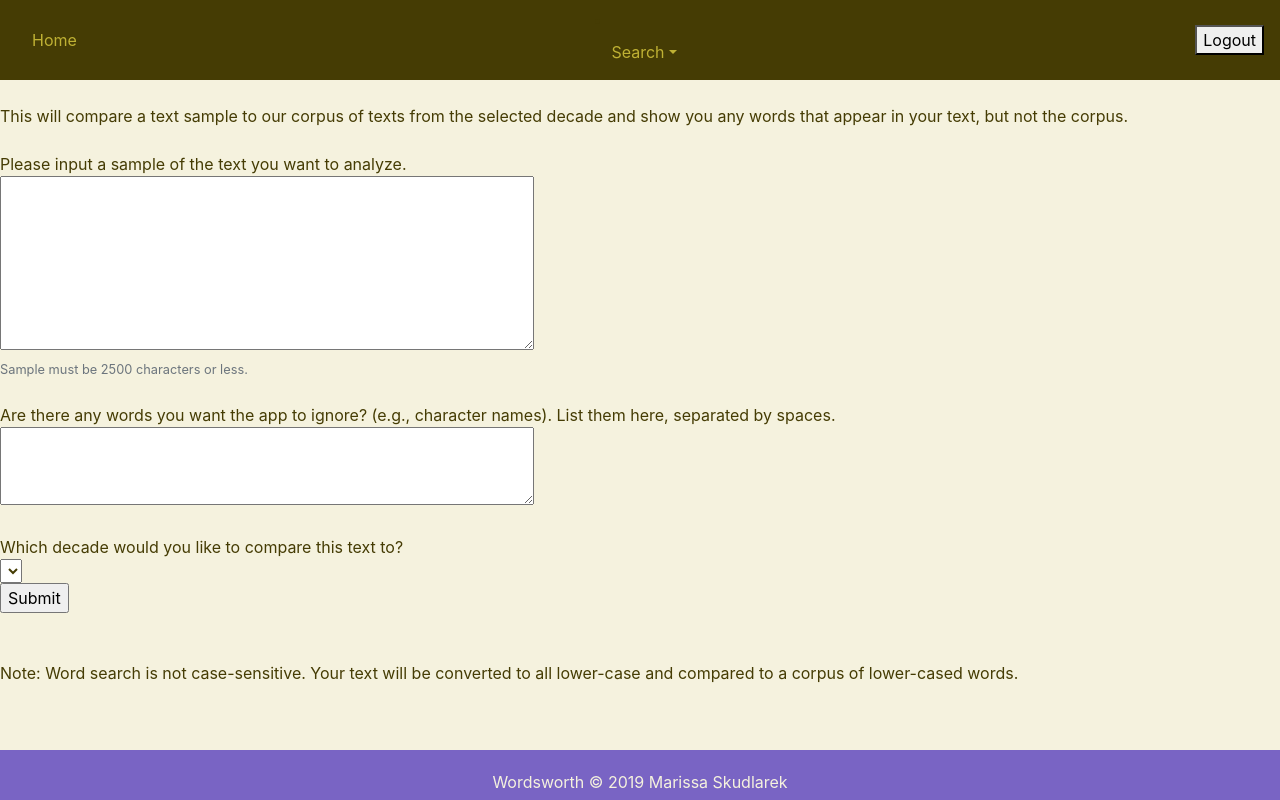
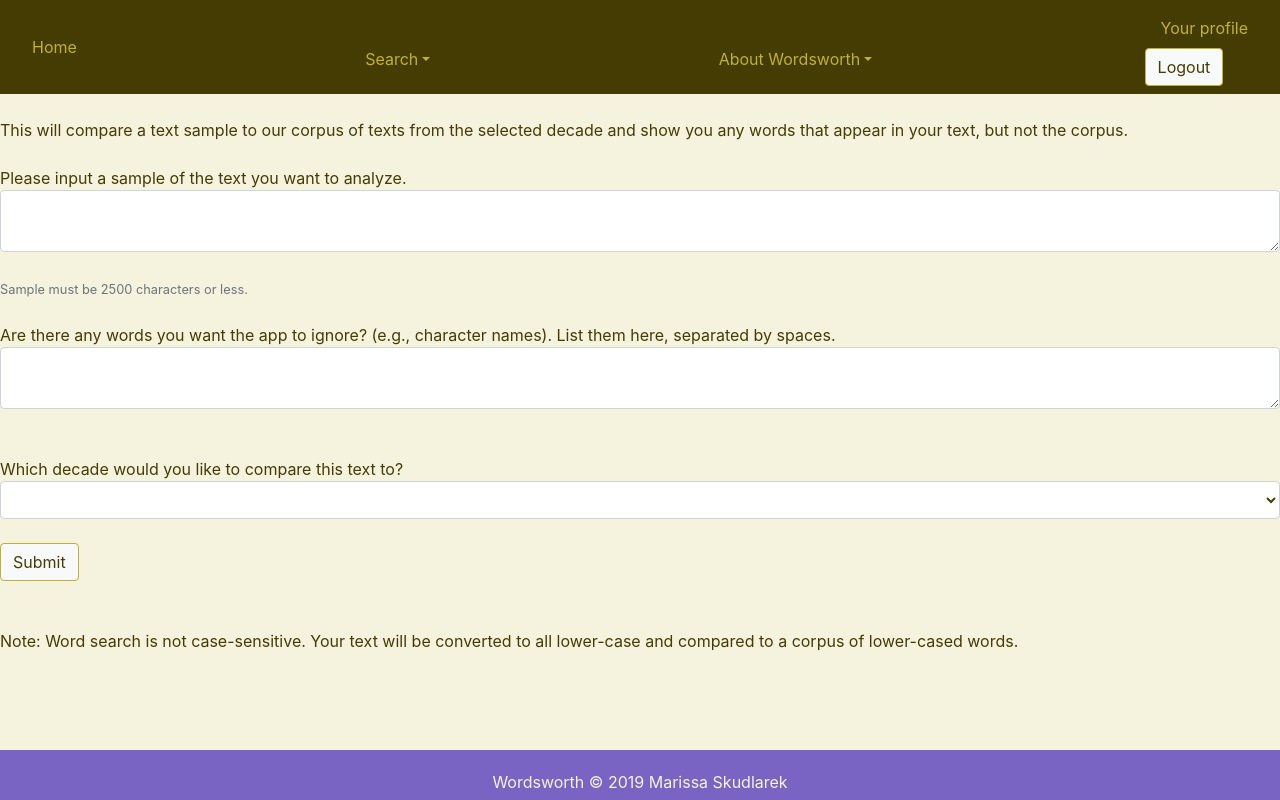
Before and after one commit to MarissaSkud/Wordsworth, a Flask app: page /word-search in a window 1280 px wide. Run offline with Flask 2, Linux system fonts and the light colour scheme; the visitor is signed in with stand-in values (Sample User, id 1); data that the repository does not hold is empty; some libraries are stand-ins or nearby versions.

Commit message:
Lots of styling

```diff
--- a/model.py
+++ b/model.py
@@ -50,8 +50,8 @@ class User(db.Model):
 
     __tablename__ = "users"
 
-    email = db.Column(db.String, primary_key=True)
-    password = db.Column(db.String, nullable=False)
+    email = db.Column(db.String(100), primary_key=True)
+    password = db.Column(db.String(50), nullable=False)
     ignore_words = db.Column(db.ARRAY(db.String, dimensions=1))
 
 
--- a/server.py
+++ b/server.py
@@ -142,7 +142,8 @@ def show_faqs():
 
 @app.route("/corpus")
 def show_corpus():
-    books = db.session.query(Book.title, Book.author, Book.country, Book.pub_year).order_by(Book.pub_year).all()
+    books = db.session.query(Book.title, Book.author, Book.country,
+        Book.pub_year).order_by(Book.pub_year).all()
     return render_template("our_corpus.html", books=books)
 
 
--- a/static/styles.css
+++ b/static/styles.css
@@ -46,6 +46,14 @@ thead {
     background-color: #BFB134;
 }
 
+h5 {
+    color: #391BA6;
+}
+
+.dropdown-menu a {
+    color: #453C04;
+}
+
 .dropdown-menu a:hover {
     color: #7964C4;
 }
@@ -58,6 +66,25 @@ thead {
     font-style: italic;
 }
 
+.form-control {
+    color: #453C04;
+}
+
+.form-control:focus {
+    border-color: #391BA6;
+    box-shadow: inset 0 1px 1px rgba(0, 0, 0, 0.075), 0 0 8px #7964C4;
+}
+
+.btn-light {
+    color: #453C04;
+    border-color: #BFB134;
+}
+
+#logout-div {
+    display:inline-block;
+}
+
+
 /*dk brown: #453C04
 cream: #F5F2DE
 dk purple: #391BA6
--- a/templates/base.html
+++ b/templates/base.html
@@ -4,7 +4,6 @@
   <title>Wordsworth</title>
   <link rel="stylesheet" href="https://maxcdn.bootstrapcdn.com/bootstrap/4.0.0/css/bootstrap.min.css">
   <link rel="stylesheet" href="/static/styles.css">
-
 </head>
 
 <body>
@@ -19,28 +18,57 @@
 {% endwith %}
 
 {% block navbar %}
-
 <nav class="navbar">
   <a class="nav-link" href="/">Home</a>
   <li class="nav-item dropdown">
-  <a class="nav-link dropdown-toggle" href="#" id="navbarDropdown" role="button" data-toggle="dropdown" aria-haspopup="true" aria-expanded="false">Search</a>
-  <div class="dropdown-menu" aria-labelledby="navbarDropdown">
+    <a class="nav-link dropdown-toggle" href="#" id="search-options" role="button" data-toggle="dropdown" aria-haspopup="true" aria-expanded="false">Search</a>
+      <div class="dropdown-menu" aria-labelledby="search-options">
           <a class="dropdown-item" href="/word-search">Words</a>
           <a class="dropdown-item" href="/bigram-search">Bigrams</a>
+      </div>
+    </li>
+    <li class="nav-item dropdown">
+      <a class="nav-link dropdown-toggle" href="#" id="about-pages" role="button" data-toggle="dropdown"
+    aria-haspopup="true" aria-expanded="false">About Wordsworth</a>
+        <div class="dropdown-menu" aria-labelledby="about-pages">
+          <a class="dropdown-item" href="/faqs">FAQs</a>
+          <a class="dropdown-item" href="/corpus">Our corpus</a>
         </div>
-      </li>
-  {% if session.get("logged_in") == True %}
+    </li>
+{% if session.get("logged_in") == True %}
   <div id="logout-div">
-<button id="logout">Logout</button>
-</div>
-
+    <a class="nav-link" href="/user-page">Your profile</a>
+    <button class="btn btn-light" id="logout">Logout</button>
+  </div>
+{% else %}
+  <div id="login-div">
+    <button class="btn btn-light" id="login" onclick="window.location.href='/login';">Login</button>
+{% endif %}
 </nav>
-
-
 
 <div id="logout-successful"></div>
 
-<script>
+<br>
+{% endblock %}
+
+  {% block content %}
+  {% endblock %}
+
+  {% block footer %}
+<footer class="page-footer fixed-bottom font-small">
+    <div class="footer-copyright text-center">Wordsworth © 2019 Marissa Skudlarek
+    </div>
+</footer>
+  {% endblock %}
+
+<script
+        src="https://code.jquery.com/jquery-3.4.1.js"
+        integrity="sha256-WpOohJOqMqqyKL9FccASB9O0KwACQJpFTUBLTYOVvVU="
+        crossorigin="anonymous"></script>
+  <script src="https://cdnjs.cloudflare.com/ajax/libs/popper.js/1.12.9/umd/popper.min.js"></script>
+  <script src="https://maxcdn.bootstrapcdn.com/bootstrap/4.0.0/js/bootstrap.min.js"></script>
+
+  <script>
   function confirmLogOut(result) {
     $("#logout-div").hide()
     $("#logout-successful").html(result);
@@ -54,27 +82,5 @@
 
 </script>
 
-<br>
-{% endif %}
-{% endblock %}
-
-  {% block content %}
-  {% endblock %}
-
-  {% block footer %}
-
-<footer class="page-footer fixed-bottom font-small">
-<div class="footer-copyright text-center">Wordsworth © 2019 Marissa Skudlarek
-   </div>
-</footer>
-  {% endblock %}
-
-<script
-        src="https://code.jquery.com/jquery-3.4.1.js"
-        integrity="sha256-WpOohJOqMqqyKL9FccASB9O0KwACQJpFTUBLTYOVvVU="
-        crossorigin="anonymous"></script>
-  <script src="https://cdnjs.cloudflare.com/ajax/libs/popper.js/1.12.9/umd/popper.min.js"></script>
-  <script src="https://maxcdn.bootstrapcdn.com/bootstrap/4.0.0/js/bootstrap.min.js"></script>
-
 </body>
 </html>
--- a/templates/bigram_search.html
+++ b/templates/bigram_search.html
@@ -8,16 +8,16 @@ This is intended to show you the number of times a single bigram (two-word phras
 <form action="/bigram-results" method="GET">
     Please input a bigram
     <br>
-    <input type="text" name="bigram" maxlength="50">
+    <input class="form-control" type="text" name="bigram" maxlength="50">
     <br>
     Which decade would you like to search for this phrase in? <br>
-    <select name="decade">
+    <select class="form-control" name="decade">
         {% for decade in decades %}
         <option name="{{ decade }}" value="{{ decade }}">{{ decade }}</option>
         {% endfor %}
     </select>
     <br>
-    <input type="submit" name="submit">
+    <input class="btn btn-light" type="submit" value="Submit">
 </form>
 <br>
 <br>
--- a/templates/registration_form.html
+++ b/templates/registration_form.html
@@ -6,13 +6,13 @@
 Most of Wordsworth's features are free to use without signing in, but if you would like to save your list of Words to Discount and have the system automatically ignore them, you will need to register an account.
 
 <form action="/sign-up" method="POST">
-    Email Address: <input type="text" name="email">
+    Email Address: <input class="form-control" type="text" name="email">
     <small id="emailHelp" class="form-text text-muted">We'll never share your email with anyone else.</small>
   </div>
     <br>
-    Password: <input type="password" name="password">
+    Password: <input class="form-control" type="password" name="password">
     <br>
-    <input type="submit" value="Submit">
+    <input class="btn btn-light" type="submit" value="Submit">
 
 </form>
 
--- a/templates/word_search.html
+++ b/templates/word_search.html
@@ -8,23 +8,23 @@ This will compare a text sample to our corpus of texts from the selected decade
 <form action="/word-results" method="GET">
     Please input a sample of the text you want to analyze.
     <br>
-    <textarea maxlength="2500" rows="7" cols="50" name="textstring"></textarea>
+    <textarea class="form-control" maxlength="2500" name="textstring"></textarea>
     <br>
     <small class="form-text text-muted">Sample must be 2500 characters or less.</small>
     <br>
     Are there any words you want the app to ignore? (e.g., character names). List them here, separated by spaces.
     <br>
-    <textarea name="ignore" maxlength="300" rows="3" cols="50"></textarea>
+    <textarea class="form-control" name="ignore" maxlength="300"></textarea>
     <br>
     <br>
     Which decade would you like to compare this text to? <br>
-    <select name="decade">
+    <select class="form-control" name="decade">
         {% for decade in decades %}
         <option name="{{ decade }}" value="{{ decade }}">{{ decade }}</option>
         {% endfor %}
     </select>
     <br>
-    <input type="submit" value="Submit">
+    <input class="btn btn-light" type="submit" value="Submit">
 </form>
 <br>
 <br>
```
Also changed, not shown: templates/faqs.html (+24 -19 lines), templates/login_form.html (+4 -4 lines), templates/user_page.html (+6 -6 lines).
